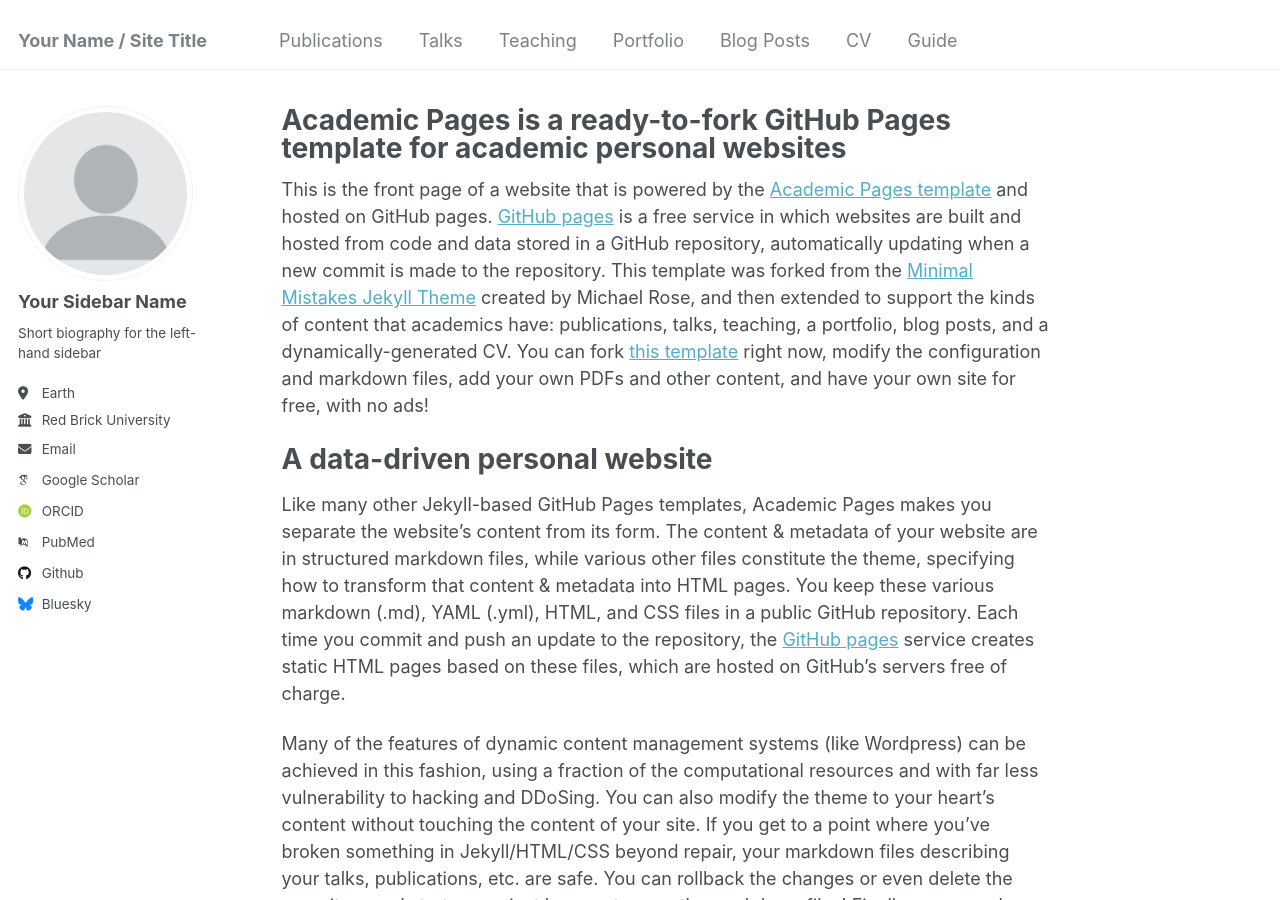
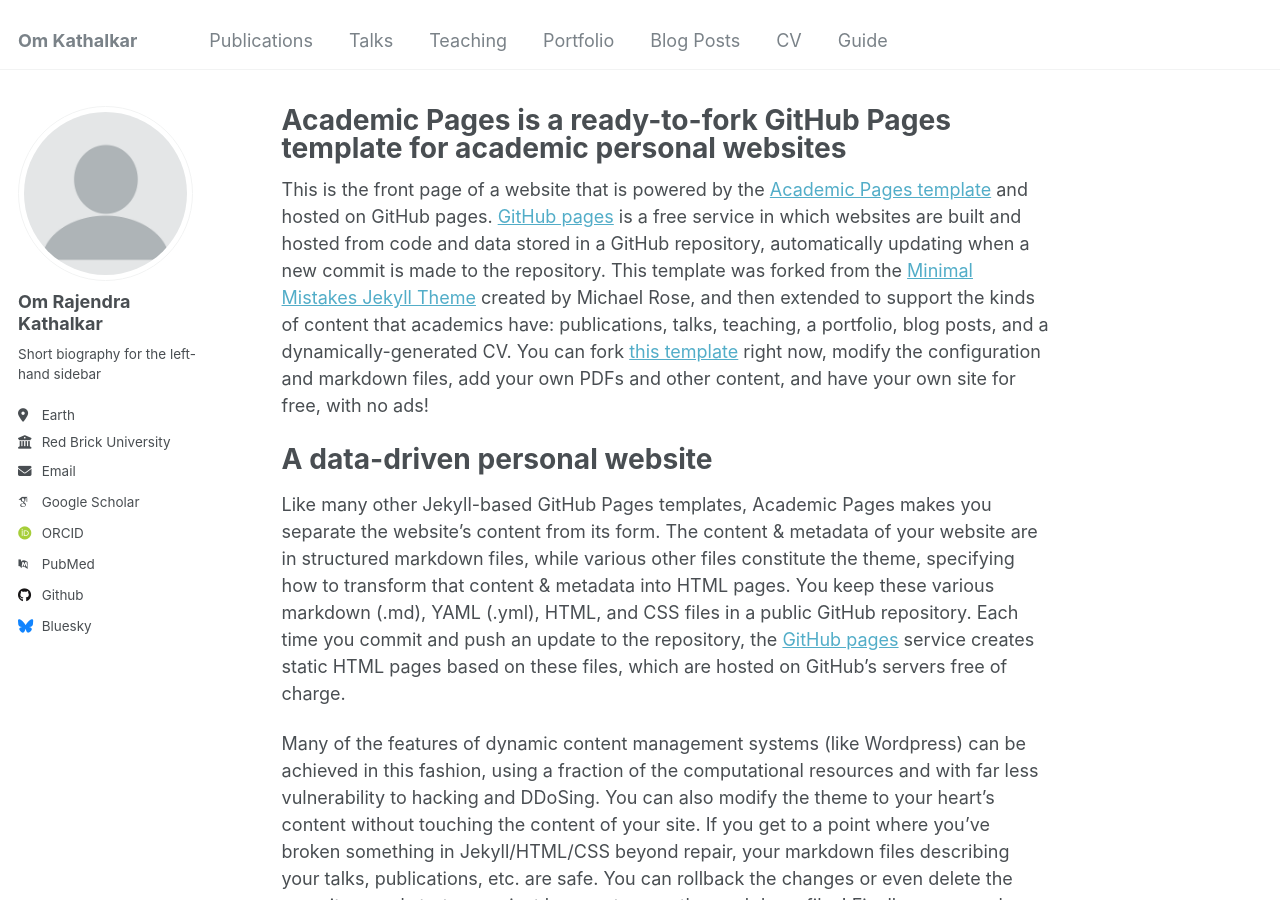
Before and after one commit to omkathalkar/omkathalkar, a Jekyll site: the page built from _pages/about.md, in a window 1280 px wide and 900 px high. Built offline with Jekyll 4.4.1, drawn with Linux system fonts in a browser that asks for light colours; some web fonts are replaced.

Commit message:
Update _config.yml

```diff
--- a/_config.yml
+++ b/_config.yml
@@ -8,7 +8,7 @@
 
 # Basic Site Settings
 locale                   : "en-US"
-title                    : "Your Name / Site Title"
+title                    : "Om Kathalkar"
 title_separator          : "-"
 name                     : &name "Your Name"
 description              : &description "personal description"
@@ -22,7 +22,7 @@ repository               : "academicpages/academicpages.github.io"
 author:
   # Biographic information
   avatar           : "profile.png"
-  name             : "Your Sidebar Name"
+  name             : "Om Rajendra Kathalkar"
   pronouns         : # example: "she/her"
   bio              : "Short biography for the left-hand sidebar"
   location         : "Earth"
```
